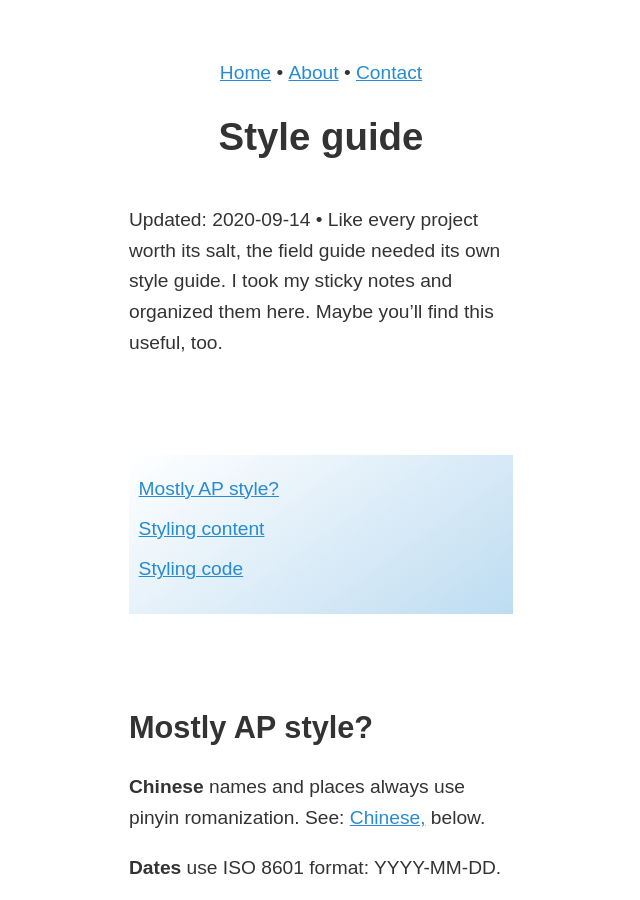
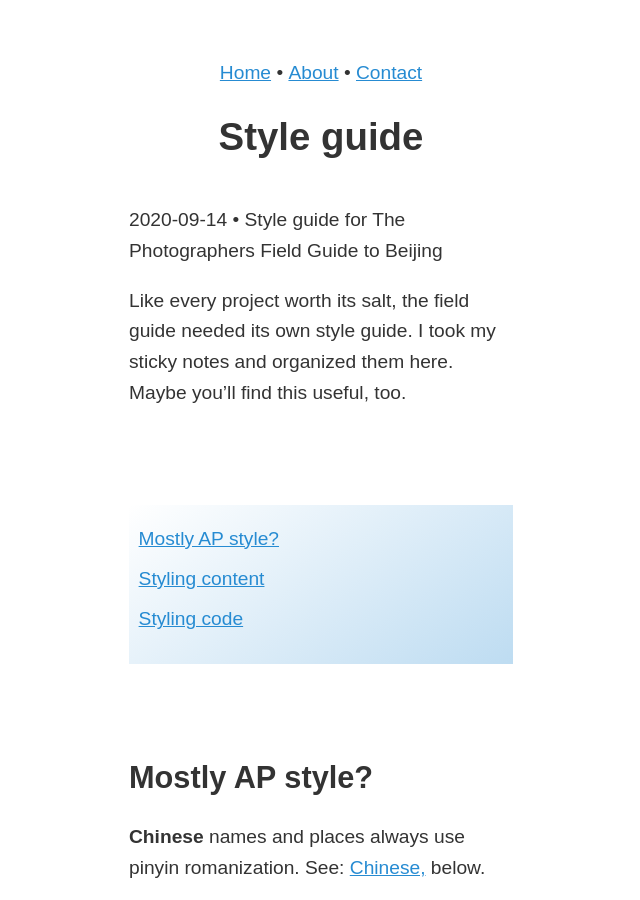
Before and after one commit to zachmccabe/zachmccabe.github.io, a Jekyll site: the page built from _beijing/bts/style-guide.md, in a window 1280 px wide and 900 px high. Shown: the whole window, without its empty margins (319-959 px from the left). Built offline with Jekyll 4.4.1, drawn with Linux system fonts in a browser that asks for light colours; some of the changed lines change nothing that is shown.

Commit message:
Update style-guide.md

```diff
--- a/_beijing/bts/style-guide.md
+++ b/_beijing/bts/style-guide.md
@@ -3,6 +3,7 @@ layout: kaoliang_nite_3
 date: 2020-09-14
 title: Style guide
 description: Style guide for The Photographers Field Guide to Beijing
+lede: print
 nav: |
   + [Mostly AP style?](https://www.zachmccabe.com/beijing/bts/style-guide.html#mostly-ap-style)
   + [Styling content](https://www.zachmccabe.com/beijing/bts/style-guide.html#styling-content)
@@ -11,7 +12,7 @@ nav: |
 ---
 
 
-Updated: {% include print_update.html %} • Like every project worth its salt, the field guide needed its own style guide. I took my sticky notes and organized them here. Maybe you'll find this useful, too.
+Like every project worth its salt, the field guide needed its own style guide. I took my sticky notes and organized them here. Maybe you'll find this useful, too.
 
 
 
```
